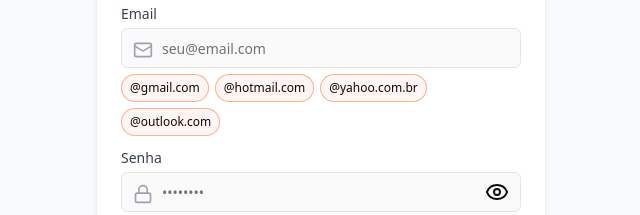
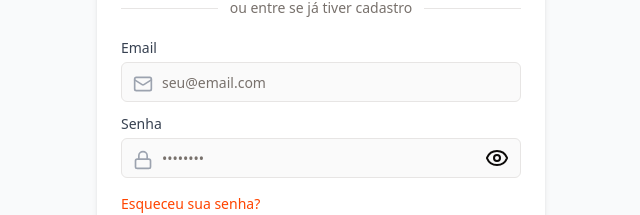
Before and after one commit to codclick-aut5/clickprato-aut5-375649cc, a React (Vite) app: page /login in a window 1280 px wide. Shown: the part 340-555 px from the top of the page, without its empty margins (319-959 px from the left). Built offline with nearby package versions, Linux system fonts and the light colour scheme; no server answers; the database is empty.

Commit message:
Remove EmailDomainShortcuts component from Login

```diff
--- a/src/pages/Login.tsx
+++ b/src/pages/Login.tsx
@@ -9,7 +9,6 @@ import { Mail, Lock, Eye, EyeOff } from "lucide-react";
 import { supabase } from "@/integrations/supabase/client";
 import { useCart } from "@/contexts/CartContext";
 import { trackCheckoutLoginCompleted } from "@/utils/trackingEvents";
-import EmailDomainShortcuts from "@/components/auth/EmailDomainShortcuts";
 const Login = () => {
   const [email, setEmail] = useState("");
   const [password, setPassword] = useState("");
@@ -141,7 +140,6 @@ const [showPassword, setShowPassword] = useState(false); // 👈 estado para exi
                   placeholder="seu@email.com"
                 />
               </div>
-              <EmailDomainShortcuts value={email} onChange={setEmail} />
             </div>
 
 <div>
```
